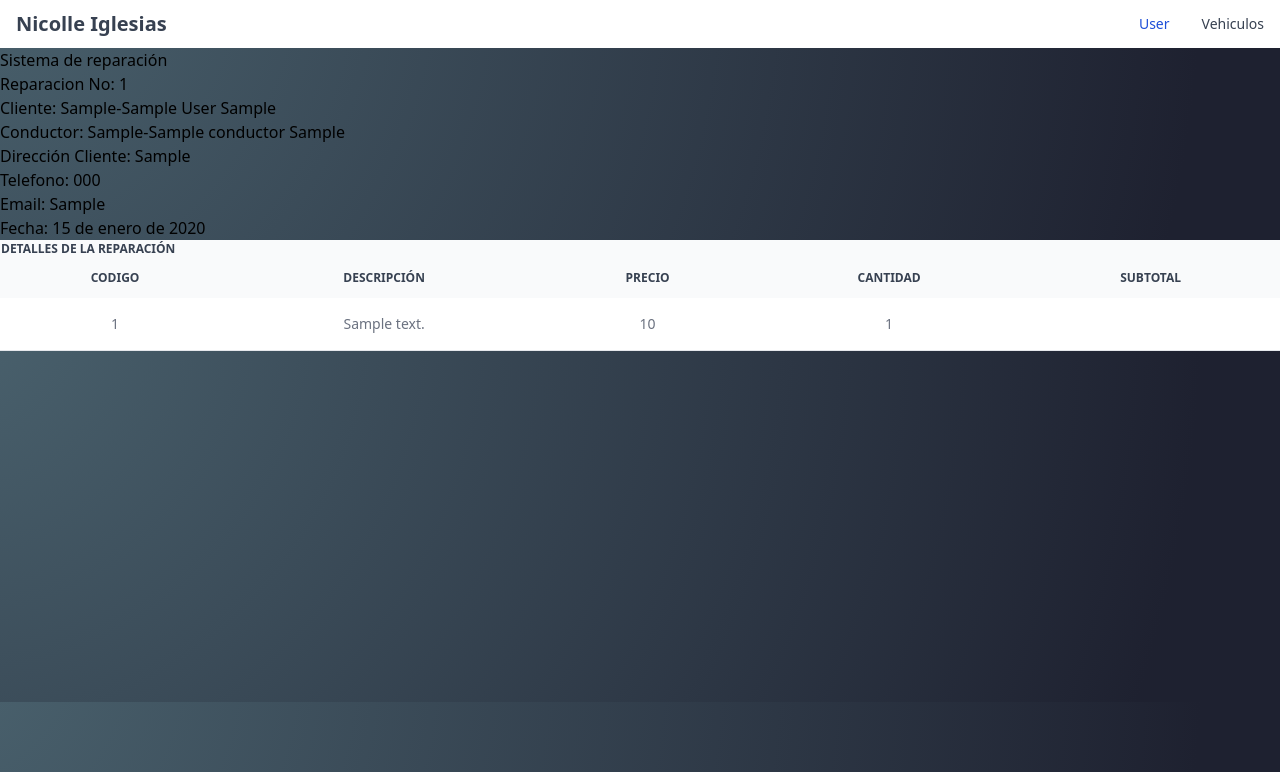
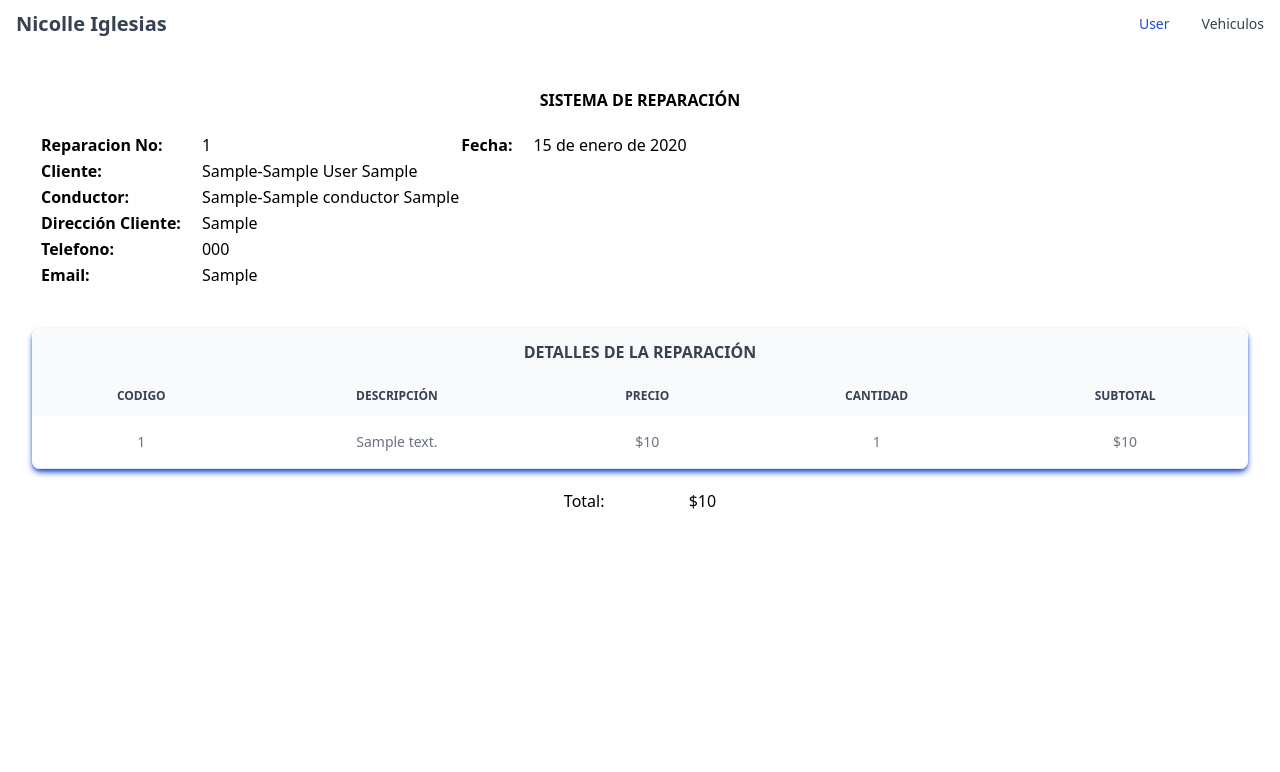
Before and after one commit to Nicoligle26/transporcar, a Django app: page /reparacion/1 in a window 1280 px wide. Shown: the top 772 px of the page. Run offline with Django 4.2, Linux system fonts and the light colour scheme; tables that the repository leaves empty hold one stand-in row (values such as "Sample post"); some libraries are stand-ins or nearby versions.

Commit message:
Ultimo punto completado c:

```diff
--- a/reparaciones/views.py
+++ b/reparaciones/views.py
@@ -4,11 +4,16 @@ from reparaciones.models import Reparacion, Detalle
 
 # Create your views here.
 
+
 def index(request):
     return render(request, 'home.html')
+
 
 def show(request, id):
     reparacion = Reparacion.objects.filter(vehiculo=id).last()
     detalles = Detalle.objects.filter(reparacion=reparacion)
-    data = {'reparacion': reparacion, 'detalles': detalles}
+    total = 0
+    for x in detalles:
+        total = total+(x.costo * x.cantidad)
+    data = {'reparacion': reparacion, 'detalles': detalles, 'total': total}
     return render(request, 'reparacion.html', data)
--- a/templates/index.html
+++ b/templates/index.html
@@ -10,19 +10,24 @@
   <title></title>
 </head>
 
-<body class="font-sans" style="background-image: radial-gradient( circle farthest-corner at -4% -12.9%,  rgba(74,98,110,1) 0.3%, rgba(30,33,48,1) 90.2% );">
+<body class="font-sans">
   <nav class="bg-white border-gray-200 px-2 sm:px-4 py-2.5 dark:bg-gray-800">
     <div class="container flex flex-wrap justify-between items-center mx-auto">
       <a href="" class="flex items-center">
-            <span class="self-center text-xl font-semibold whitespace-nowrap dark:text-white text-gray-700 md:hover:text-blue-700">Nicolle Iglesias</span>
+        <span
+          class="self-center text-xl font-semibold whitespace-nowrap dark:text-white text-gray-700 md:hover:text-blue-700">Nicolle
+          Iglesias</span>
       </a>
       <div class="hidden justify-between items-center w-full md:flex md:w-auto md:order-1" id="mobile-menu-3">
         <ul class="flex flex-col mt-4 md:flex-row md:space-x-8 md:mt-0 md:text-sm md:font-medium">
           <li>
-              <a href="/" class="block py-2 pr-4 pl-3 text-white bg-blue-700 rounded md:bg-transparent md:text-blue-700 md:p-0 dark:text-white" aria-current="page">User</a>
+            <a href="/"
+              class="block py-2 pr-4 pl-3 text-white bg-blue-700 rounded md:bg-transparent md:text-blue-700 md:p-0 dark:text-white"
+              aria-current="page">User</a>
           </li>
           <li>
-              <a href="/vehiculos" class="block py-2 pr-4 pl-3 text-gray-700 border-b border-gray-100 hover:bg-gray-50 md:hover:bg-transparent md:border-0 md:hover:text-blue-700 md:p-0 md:dark:hover:text-white dark:text-gray-400 dark:hover:bg-gray-700 dark:hover:text-white md:dark:hover:bg-transparent dark:border-gray-700">Vehiculos</a>
+            <a href="/vehiculos"
+              class="block py-2 pr-4 pl-3 text-gray-700 border-b border-gray-100 hover:bg-gray-50 md:hover:bg-transparent md:border-0 md:hover:text-blue-700 md:p-0 md:dark:hover:text-blue dark:text-gray-400 dark:hover:bg-gray-700 dark:hover:text-white md:dark:hover:bg-transparent dark:border-gray-700">Vehiculos</a>
           </li>
         </ul>
       </div>
--- a/templates/reparacion.html
+++ b/templates/reparacion.html
@@ -1,25 +1,50 @@
 {% extends 'index.html' %}
 {% block content %}
 
-<div>
-    <h1>Sistema de reparación</h1>
-
+<div class="mt-5 p-5">
+    <h1 class="text-center mb-5 font-bold text-base">SISTEMA DE REPARACIÓN</h1>
     <div>
-       <h2>Reparacion No: {{reparacion.id}}</h2>
-       <h2>Cliente: {{reparacion.vehiculo.usuario.documento}}-{{reparacion.vehiculo.usuario.nombres}} {{reparacion.vehiculo.usuario.apellidos}}</h2>
-       <h2>Conductor: {{reparacion.vehiculo.conductor.documento}}-{{reparacion.vehiculo.conductor.nombres}} {{reparacion.vehiculo.conductor.apellidos}}</h2>
-       <h2>Dirección Cliente: {{reparacion.vehiculo.usuario.direccion}}</h2>
-       <h2>Telefono: {{reparacion.vehiculo.usuario.telefono}}</h2>
-       <h2>Email: {{reparacion.vehiculo.usuario.correo}}</h2>
-       <h2>Fecha: {{reparacion.fecha}}</h2>
+        <table class="ml-5">
+            <tbody>
+                <tr>
+                    <td class="font-bold">Reparacion No:</td>
+                    <td class="pl-5">{{reparacion.id}}</td>
+                    <td class="font-bold">Fecha:</td>
+                    <td class="pl-5">{{reparacion.fecha}}</td>
+                </tr>
+                <tr>
+                    <td class="font-bold">Cliente:</td>
+                    <td class="pl-5">{{reparacion.vehiculo.usuario.documento}}-{{reparacion.vehiculo.usuario.nombres}}
+                        {{reparacion.vehiculo.usuario.apellidos}}</td>
+                </tr>
+                <tr>
+                    <td class="font-bold">Conductor:</td>
+                    <td class="pl-5">
+                        {{reparacion.vehiculo.conductor.documento}}-{{reparacion.vehiculo.conductor.nombres}}
+                        {{reparacion.vehiculo.conductor.apellidos}}</td>
+                </tr>
+                <tr>
+                    <td class="font-bold">Dirección Cliente:</td>
+                    <td class="pl-5">{{reparacion.vehiculo.usuario.direccion}}</td>
+                </tr>
+                <tr>
+                    <td class="font-bold">Telefono:</td>
+                    <td class="pl-5">{{reparacion.vehiculo.usuario.telefono}}</td>
+                </tr>
+                <tr>
+                    <td class="font-bold">Email:</td>
+                    <td class="pl-5">{{reparacion.vehiculo.usuario.correo}}</td>
+                </tr>
+            </tbody>
+        </table>
     </div>
 </div>
 
-<div>
+<div class="relative overflow-x-auto shadow-md sm:rounded-lg mx-8 mt-5 shadow-blue-700">
     <table class="w-full text-sm text-left text-gray-500 dark:text-gray-400">
         <thead class="text-xs text-gray-700 uppercase bg-gray-50 dark:bg-gray-700 dark:text-gray-400">
             <tr>
-                <th colspan="5">Detalles de la reparación</th>
+                <th colspan="5" class="text-center px-6 py-3 text-base">Detalles de la reparación</th>
             </tr>
             <tr>
                 <th scope="col" class="px-6 py-3 text-center">Codigo</th>
@@ -36,14 +61,17 @@
                 class="border-b dark:bg-gray-800 dark:border-gray-700 odd:bg-white even:bg-gray-50 odd:dark:bg-gray-800 even:dark:bg-gray-700">
                 <td class="px-6 py-4 text-center">{{reg.id}}</td>
                 <td class="px-6 py-4 text-center">{{reg.servicio.descripcion}}</td>
-                <td class="px-6 py-4 text-center">{{reg.costo}}</td>
+                <td class="px-6 py-4 text-center">${{reg.costo}}</td>
                 <td class="px-6 py-4 text-center">{{reg.cantidad}}</td>
-                <td></td>
+                <td class="px-6 py-4 text-center">${% widthratio reg.costo 1 reg.cantidad %}</td>
             </tr>
             {% endfor %}
         </tbody>
     </table>
 </div>
 
+<div class="mt-5 text-center">
+    <span class="text-base p-5">Total: <span class="ml-20">${{total}}</span></span>
+</div>
 
 {% endblock %}
--- a/transporcar/settings.py
+++ b/transporcar/settings.py
@@ -26,7 +26,7 @@ SECRET_KEY = 'django-insecure-m^6mdp_e8wf2g-cwqzj!zk5**p7r1_&trm)_(vesjx&qu7$93k
 # SECURITY WARNING: don't run with debug turned on in production!
 DEBUG = True
 
-ALLOWED_HOSTS = ['192.168.20.109']
+ALLOWED_HOSTS = ['192.168.20.109', '127.0.0.1']
 
 
 # Application definition
```
Also changed, not shown: personas/views.py (+4 -3 lines), templates/listado_vehiculo.html (+1 -8 lines). Lines whose indentation alone changed are shown as unchanged.
